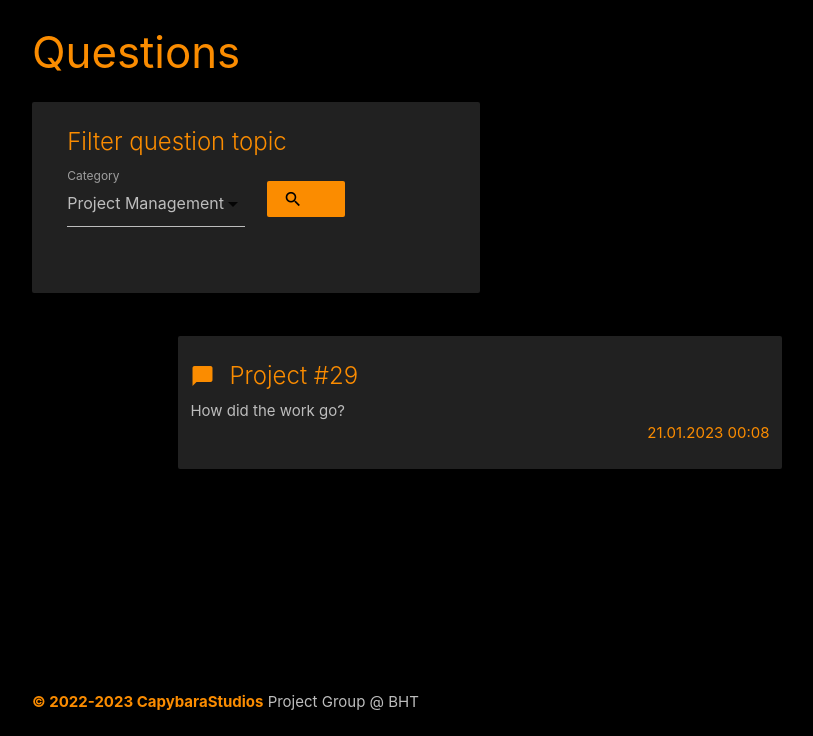
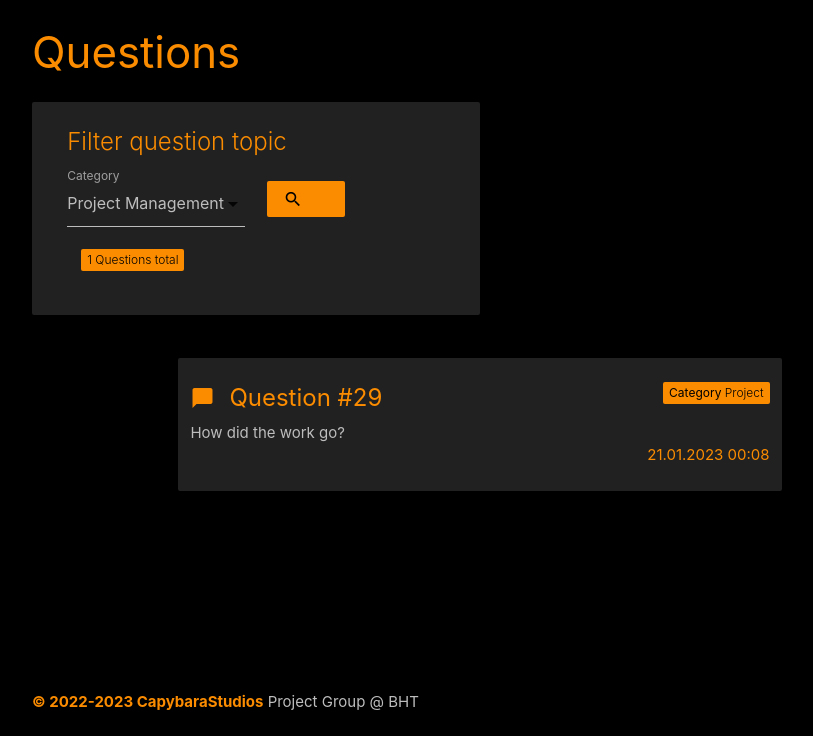
Before and after one commit to fnyrawr/uni_project_website, a Django app: page /survey/viewquestions/ in a window 1280 px wide. Shown: the part 64-800 px from the top of the page, without its empty margins (160-973 px from the left). Run offline with Django 4.2, Linux system fonts and the light colour scheme; a user stored in the database is signed in; data comes from the database, SQL or seed files in the repository; both versions use the stored data as it was after the commit.

Commit message:
some design changes

```diff
--- a/Survey/templates/viewquestions.html
+++ b/Survey/templates/viewquestions.html
@@ -29,6 +29,12 @@
                                 <div class="input-field col s3 grey-text text-lighten-1">
                                     <button class="waves-effect waves-light btn-flat orange darken-1 black-text" type="submit"><i class="material-icons left">search</i>Find</button>
                                 </div>
+                                <div class="col s12">
+                                    <span class="new badge orange darken-1 black-text left" data-badge-caption="Questions total">{{ all_questions.count }}</span>
+                                    {% if search %}
+                                        <span class="new badge orange darken-1 black-text left" data-badge-caption="filtered found">{{ questions_found.count }}</span>
+                                    {% endif %}
+                                </div>
                             </div>
                         </div>
                     </form>
@@ -42,7 +48,10 @@
                         <div class="col s12">
                             <div class="card sticky-action grey darken-4 grey-text text-lighten-1">
                                 <div class="card-content row">
-                                    <span class="card-title orange-text text-darken-1"><i class="material-icons left">chat_bubble</i>{{ question.category }} #{{ question.id }}</span>
+                                    <span class="card-title orange-text text-darken-1">
+                                        <b><i class="material-icons left">chat_bubble</i>Question #{{ question.id }}</b>
+                                        <span class="new badge orange darken-1 black-text" data-badge-caption="{{ question.category }}"><b>Category</b></span>
+                                    </span>
                                     <span class="grey-text text-lighten-1">{{ question.question }}</span><br>
                                     <a class="orange-text text-darken-1 right" href="{% url 'deletequestion' question.id %}">{{ question.timestamp|date:"d.m.Y H:i" }}</a>
                                 </div>
@@ -54,7 +63,10 @@
                         <div class="col s12">
                             <div class="card sticky-action grey darken-4 grey-text text-lighten-1">
                                 <div class="card-content row">
-                                    <span class="card-title orange-text text-darken-1"><i class="material-icons left">chat_bubble</i>{{ question.category }} #{{ question.id }}</span>
+                                    <span class="card-title orange-text text-darken-1">
+                                        <b><i class="material-icons left">chat_bubble</i>Question #{{ question.id }}</b>
+                                        <span class="new badge orange darken-1 black-text" data-badge-caption="{{ question.category }}"><b>Category</b></span>
+                                    </span>
                                     <span class="grey-text text-lighten-1">{{ question.question }}</span><br>
                                     <a class="orange-text text-darken-1 right" href="{% url 'deletequestion' question.id %}">{{ question.timestamp|date:"d.m.Y H:i" }}</a>
                                 </div>
```
Also changed, not shown: Survey/templates/viewsurveys.html (+34 -7 lines), db.sqlite3.
